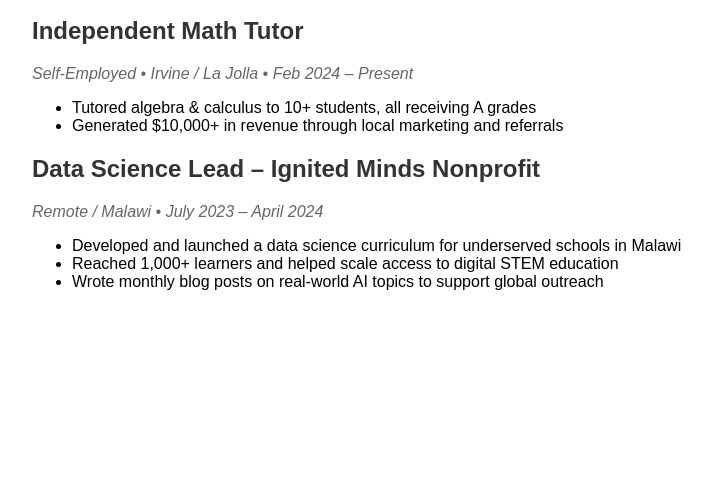
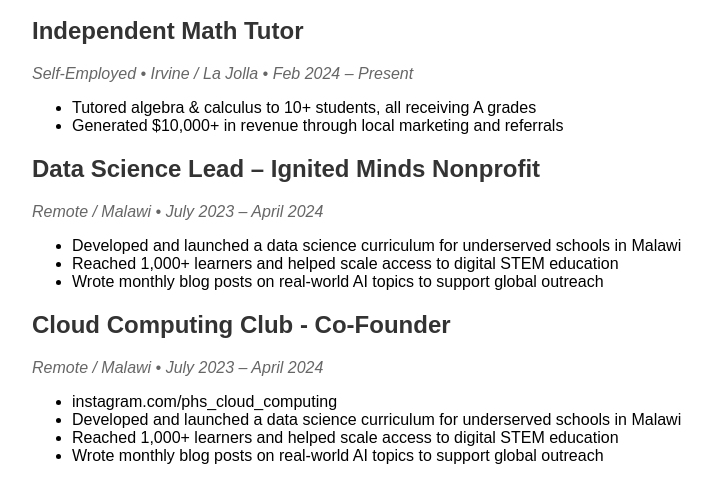
Before and after one commit to brianjjing/brianjjing.github.io, a plain HTML site: page experience.html in a window 1280 px wide. Shown: the part 121-624 px from the top of the page, without its empty margins (208-920 px from the left). Drawn offline with Linux system fonts and the light colour scheme.

Commit message:
Update experience.html

```diff
--- a/experience.html
+++ b/experience.html
@@ -67,5 +67,16 @@
   </ul>
 </div>
 
+<div class="job">
+  <h2 class="job-title">Cloud Computing Club - Co-Founder</h2>
+  <p class="job-dates">Remote / Malawi • July 2023 – April 2024</p>
+  <ul>
+    <li>instagram.com/phs_cloud_computing</li>
+    <li>Developed and launched a data science curriculum for underserved schools in Malawi</li>
+    <li>Reached 1,000+ learners and helped scale access to digital STEM education</li>
+    <li>Wrote monthly blog posts on real-world AI topics to support global outreach</li>
+  </ul>
+</div>
+
 </body>
 </html>
```
